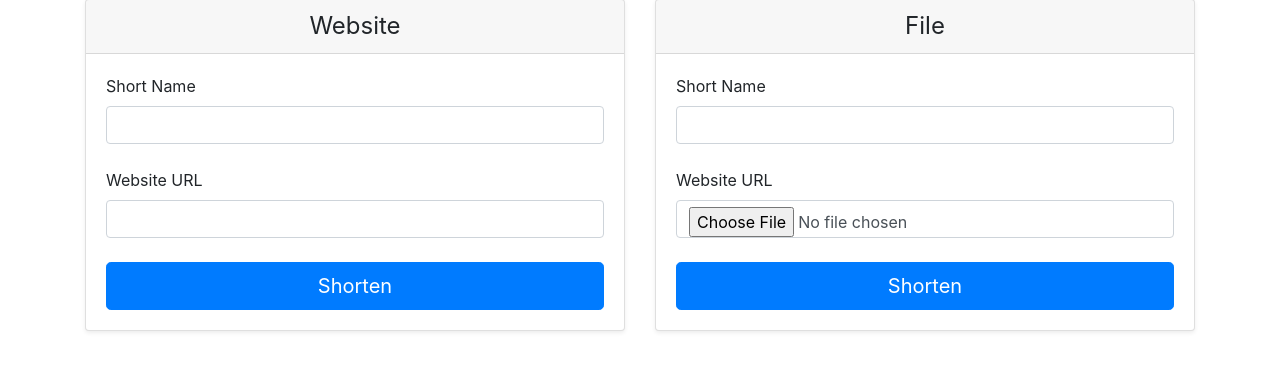
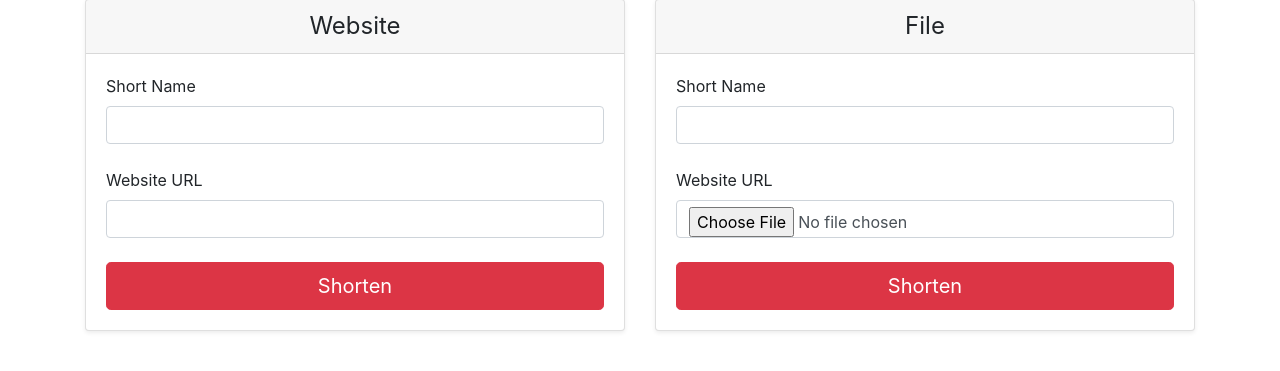
Before and after one commit to bjones519/Kura_C4_D3, a Flask app: page / in a window 1280 px wide. Shown: the part 88-459 px from the top of the page. Run offline with Flask 2, Linux system fonts and the light colour scheme; some libraries are stand-ins or nearby versions.

Commit message:
Update home.html

```diff
--- a/templates/home.html
+++ b/templates/home.html
@@ -19,7 +19,7 @@
           <label for="url">Website URL</label>
           <input type="url" class="form-control" name="url" id="url" value="" required>
           <br>
-          <button class="btn btn-primary btn-lg btn-block" type="submit">Shorten</button>
+          <button class="btn btn-danger btn-lg btn-block" type="submit">Shorten</button>
         </form>
       </div>
     </div>
@@ -35,7 +35,7 @@
           <label for="long_url">Website URL</label>
           <input type="file" class="form-control" name="file" id="file" required>
           <br>
-          <button class="btn btn-primary btn-lg btn-block" type="submit">Shorten</button>
+          <button class="btn btn-danger btn-lg btn-block" type="submit">Shorten</button>
         </form>
       </div>
     </div>
```
